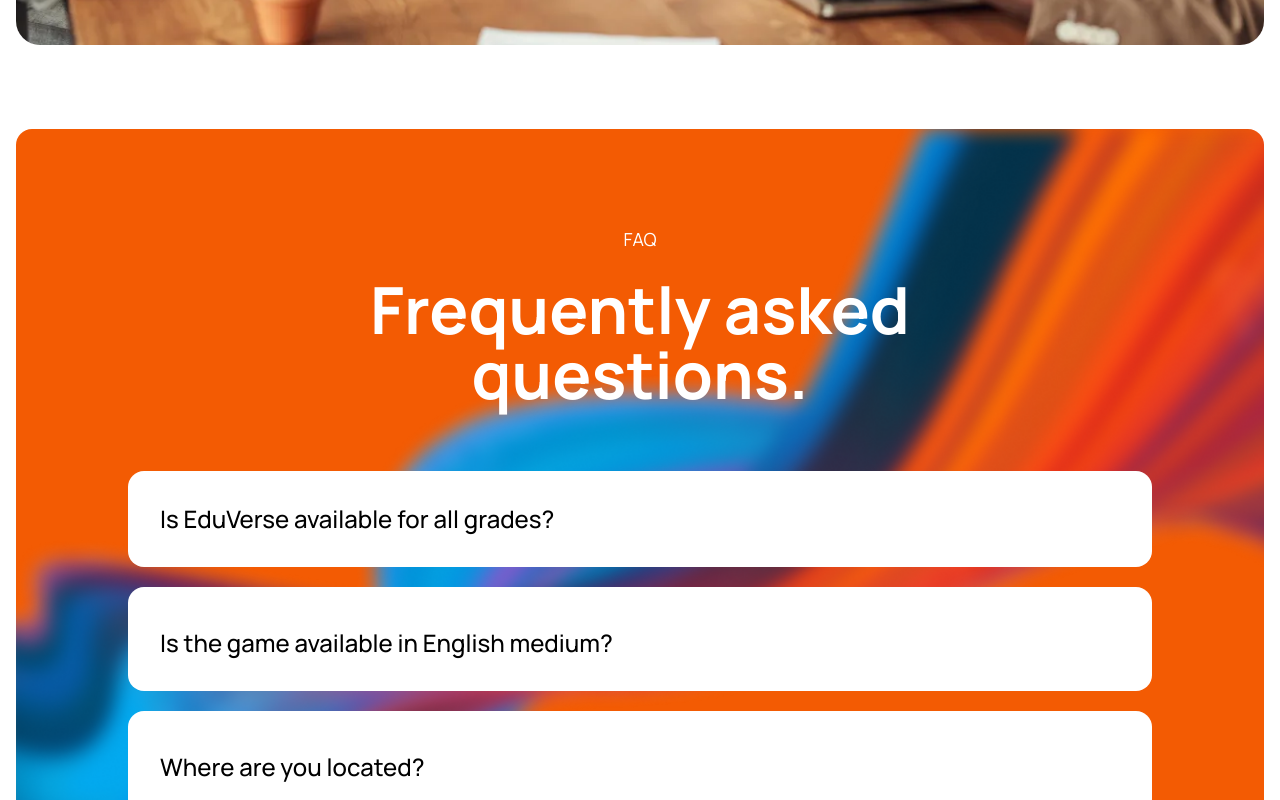
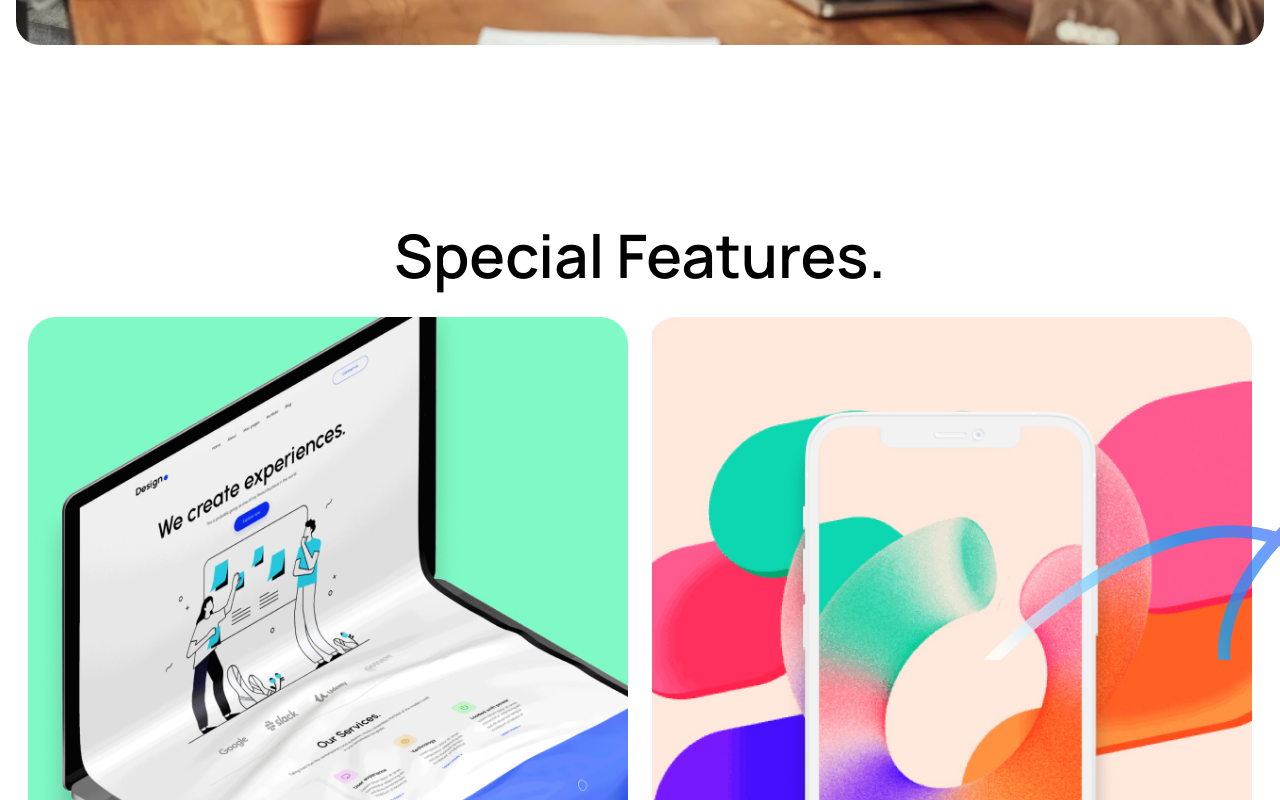
Before and after one commit to WanderVerse-Team/WanderVerse, a Next.js app in the folder package/: page / in a window 1280 px wide. Shown: the part 5220-6020 px from the top of the page. Built offline with nearby package versions, Linux system fonts and the light colour scheme; some icons are missing.

Commit message:
Added features again

```diff
--- a/package/src/app/page.tsx
+++ b/package/src/app/page.tsx
@@ -5,7 +5,7 @@ import Digital from '@/app/components/Home/Digital'
 import Beliefs from '@/app/components/Home/Beliefs'
 import Work from '@/app/components/Home/Work'
 import Team from '@/app/components/Home/Team'
-// import Featured from '@/app/components/Home/Featured'
+import Featured from '@/app/components/Home/Featured'
 // import Manage from '@/app/components/Home/Manage'
 import FAQ from '@/app/components/Home/FAQ'
 import Testimonial from '@/app/components/Home/Testimonials'
@@ -28,7 +28,7 @@ export default function Home() {
   <Work />
 
   <Team />
-  {/* <Featured /> */}
+  <Featured />
   {/* <Manage /> */}
       <FAQ />
       <Testimonial />
```
